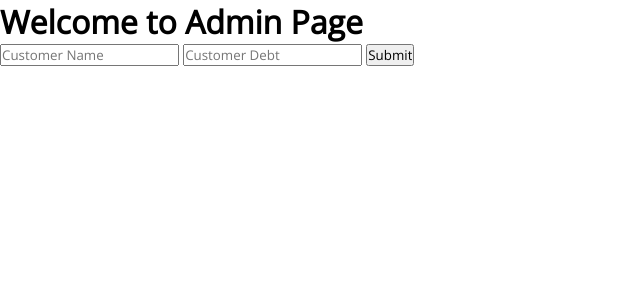
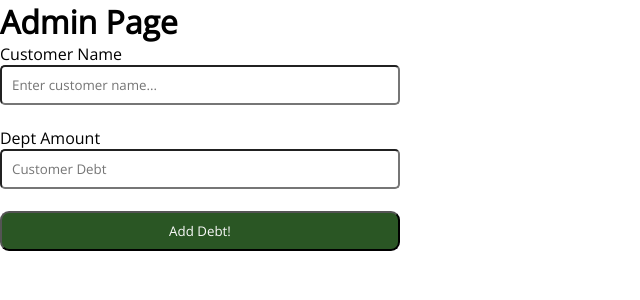
Before and after one commit to victorchendra02/UTS-PWM, a Flask app: page /admin in a window 1280 px wide. Shown: the top 300 px of the page, without its empty margins (0-640 px from the left). Run offline with Flask 2, Linux system fonts and the light colour scheme.

Commit message:
Edit admin page

```diff
--- a/static/styles/admin-style.css
+++ b/static/styles/admin-style.css
@@ -0,0 +1,31 @@
+@import url("https://fonts.googleapis.com/css2?family=Inter&family=Open+Sans&display=swap");
+
+:root {
+    --input-field-width: 400px;
+}
+
+* {
+    margin: 0;
+    padding: 0;
+    box-sizing: border-box;
+    font-family: "Inter", sans-serif;
+    font-family: "Open Sans", sans-serif;
+}
+
+.input-field {
+    width: var(--input-field-width);
+    height: 40px;
+
+    box-sizing: border-box;
+    border-radius: 5px;
+    padding-left: 10px;
+}
+
+.add-debt-button {
+    width: var(--input-field-width);
+    height: 40px;
+
+    background-color: #2a5624;
+    color: rgb(249, 249, 249);
+    border-radius: 9px;
+}
--- a/static/styles/index-style.css
+++ b/static/styles/index-style.css
@@ -1,4 +1,5 @@
 @import url("https://fonts.googleapis.com/css2?family=Inter&family=Open+Sans&display=swap");
+
 :root {
     --input-field-width: 400px;
 }
--- a/templates/admin.html
+++ b/templates/admin.html
@@ -5,17 +5,21 @@
         <meta http-equiv="X-UA-Compatible" content="IE=edge" />
         <meta name="viewport" content="width=device-width, initial-scale=1.0" />
 
-    <link rel="stylesheet" href="styles/index-style.css" />
-    <link rel="shortcut icon" href="favicon.ico" type="image/x-icon" />
+        <link rel="stylesheet" type=text/css href="{{url_for('static', filename='styles/admin-style.css')}}" />
+        <link rel="shortcut icon" type="image/png" href="{{url_for('static', filename='assets/debt.png')}}" />
 
-    <title>Debt App - Log In</title>
+        <title>Debt App - Admin</title>
     </head>
     <body>
-    <h1>Welcome to Admin Page</h1>
+        <h1>Admin Page</h1>
         <form action="/add_trans" method="post">
-      <input type="text" name="cusname" placeholder="Customer Name" />
-      <input type="text" name="amount" placeholder="Customer Debt" />
-      <input type="submit" value="Submit" />
+            <label>Customer Name</label><br />
+            <input class="input-field" type="text" name="cusname" placeholder="Enter customer name..." /><br /><br />
+
+            <label>Dept Amount</label><br />
+            <input class="input-field" type="number" name="amount" placeholder="Customer Debt" step="10000" /><br /><br />
+
+            <input class="add-debt-button" type="submit" value="Add Debt!" />
         </form>
 
         {{ message }}
--- a/templates/index.html
+++ b/templates/index.html
@@ -5,9 +5,8 @@
         <meta http-equiv="X-UA-Compatible" content="IE=edge" />
         <meta name="viewport" content="width=device-width, initial-scale=1.0" />
 
-        <!-- <link rel="stylesheet" type=text/css href="styles/index-style.css" /> -->
-        <link rel="stylesheet" type=text/css href="{{ url_for('static', filename='styles/index-style.css') }}" />
-        <link rel="shortcut icon" type="image/x-icon" href="{{ url_for('static', filename='assets/debt.png') }}" />
+        <link rel="stylesheet" type=text/css href="{{url_for('static', filename='styles/index-style.css')}}" />
+        <link rel="shortcut icon" type="image/x-icon" href="{{url_for('static', filename='assets/debt.png')}}" />
 
         <title>Dept App - Log In</title>
     </head>
```
Lines whose indentation alone changed are shown as unchanged.
